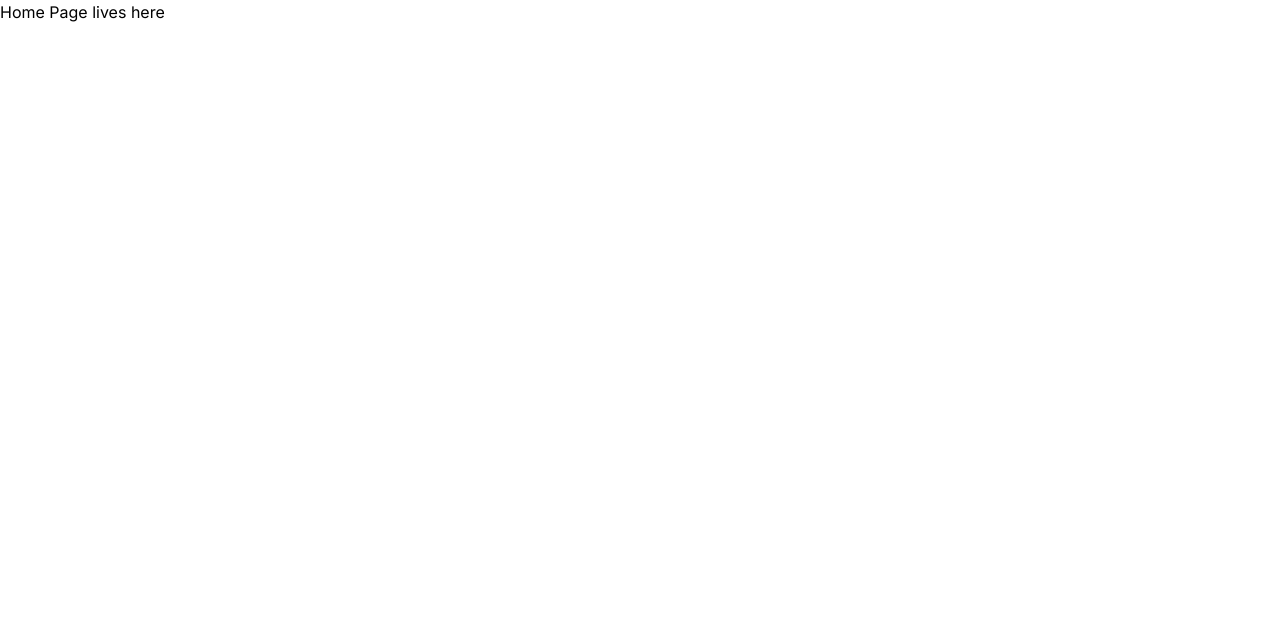
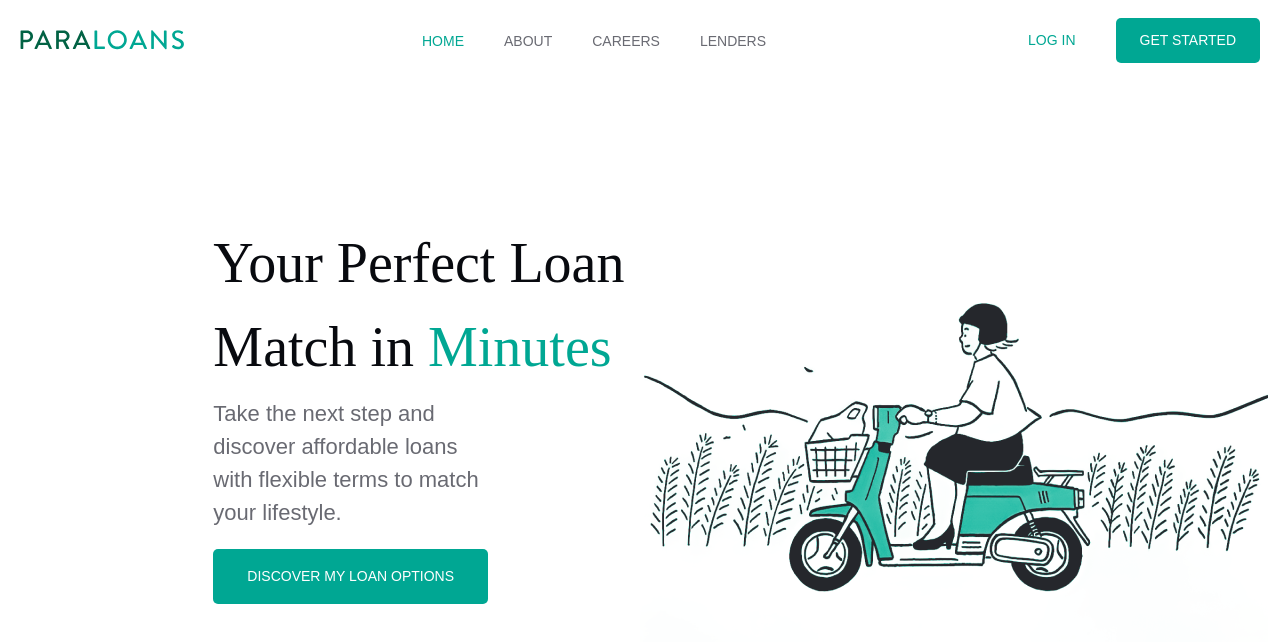
Before and after one commit to jcgalbano/paraloans, a Next.js app in the folder web/: page / in a window 1280 px wide. Shown: the top 642 px of the page. Built offline with nearby package versions, Linux system fonts and the light colour scheme; a web font is replaced by a local one.

Commit message:
Feat(component): add Home Page

```diff
--- a/web/src/app/components/Navbar/CollapsedNav/CollapsedNav.animation.ts
+++ b/web/src/app/components/Navbar/CollapsedNav/CollapsedNav.animation.ts
@@ -1,4 +1,4 @@
 export const collapsedNavVariants = {
-  hidden: { y: 40, opacity: 0 },
-  visible: { y: 60, opacity: 1 },
+  hidden: { y: 40, opacity: 0, z: 0, visibility: "hidden" },
+  visible: { y: 60, opacity: 1, z: 2, visibility: "visible" },
 };
--- a/web/src/app/page.tsx
+++ b/web/src/app/page.tsx
@@ -1,7 +1,50 @@
+"use client";
+
+import Image from "next/image";
 import { NextPage } from "next";
+import { useRouter } from "next/navigation";
+
+import { Navbar } from "./components/Navbar/Navbar";
+import { PrimaryButton } from "./components/shared/PrimaryButton";
+
+import HeroImage from "/public/hero-img.png";
 
 const Home: NextPage = () => {
-  return <div>Home Page lives here</div>;
+  const router = useRouter();
+
+  return (
+    <div className="h-max bg-general-white">
+      <Navbar />
+      <section className="h-[83vh] flex flex-col p-12 md:flex-row md:p-0">
+        <div className="flex flex-col justify-center items-end w-full sm:w-5/8 md:w-3/4 lg:w-1/2">
+          <div className="w-full sm:w-full md:w-5/6 lg:w-2/3 2xl:w-3/4 3xl:w-2/3 4xl:w-1/3">
+            <h1 className="font-calluna text-neutral-900 text-2xl w-full sm:w-full md:w-3/4 lg:w-full">
+              <span>Your Perfect Loan Match in </span>
+              <span className="text-primary-500">Minutes</span>
+            </h1>
+            <p className="font-proximaNova text-neutral-600 text-xl w-full sm:w-2/3 md:w-4/6 lg:w-4/6 pt-2">
+              Take the next step and discover affordable loans with flexible
+              terms to match your lifestyle.
+            </p>
+
+            <div className="pt-5">
+              <PrimaryButton
+                content="Discover My Loan Options"
+                size="lg"
+                callback={() => router.push("/personal-details")}
+              />
+            </div>
+          </div>
+        </div>
+
+        <div className="flex flex-col justify-center w-full sm:w-3/8 md:w-2/3 lg:w-1/2">
+          <div className="w-full h-auto sm:w-full md:w-5/6 lg:w-full">
+            <Image src={HeroImage} alt="hero image" />
+          </div>
+        </div>
+      </section>
+    </div>
+  );
 };
 
 export default Home;
--- a/web/tailwind.config.ts
+++ b/web/tailwind.config.ts
@@ -65,6 +65,7 @@ const config: Config = {
       button: { md: "12px 24px", lg: "17px 34px" },
     },
     extend: {
+      screens: { "3xl": "1700px", "4xl": "1920px", "5xl": "2560px" },
       backgroundImage: {
         "gradient-radial": "radial-gradient(var(--tw-gradient-stops))",
         "gradient-conic":
```
Also changed, not shown: web/public/hero-img.png (added).
